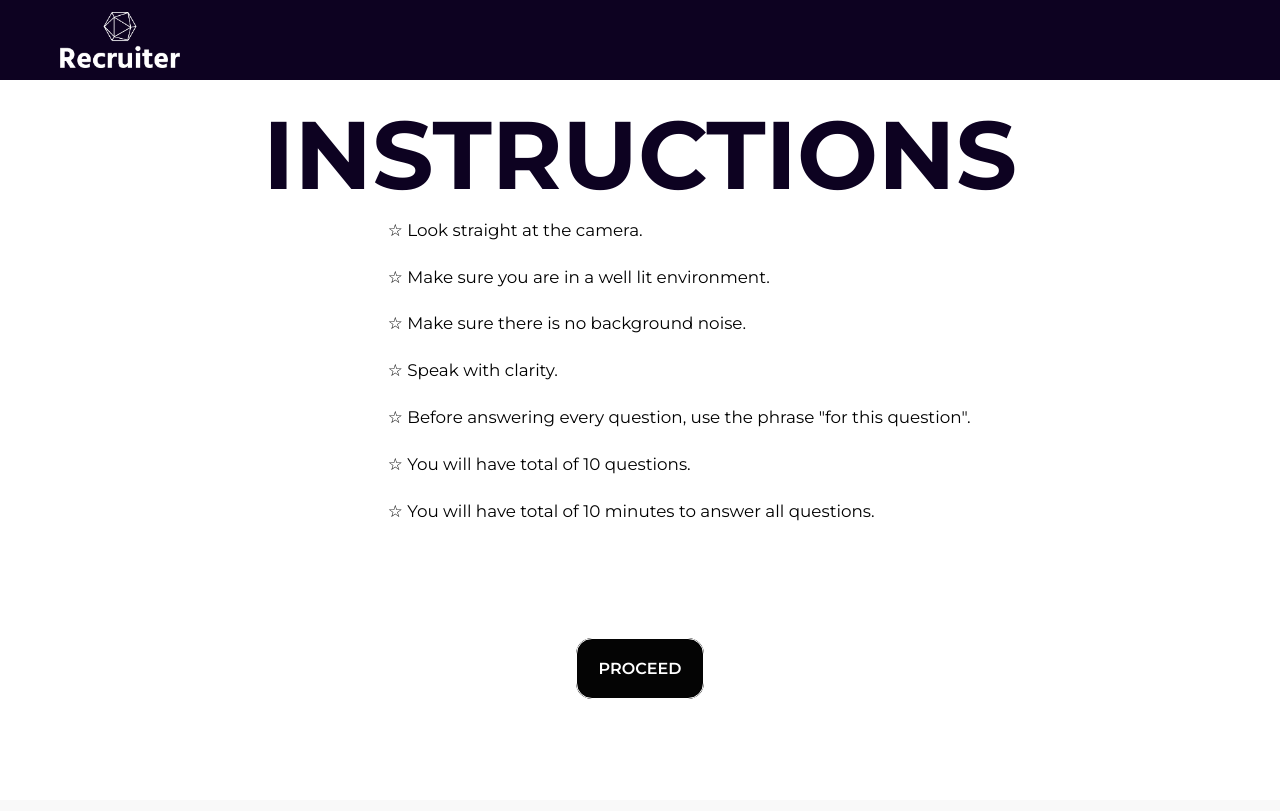
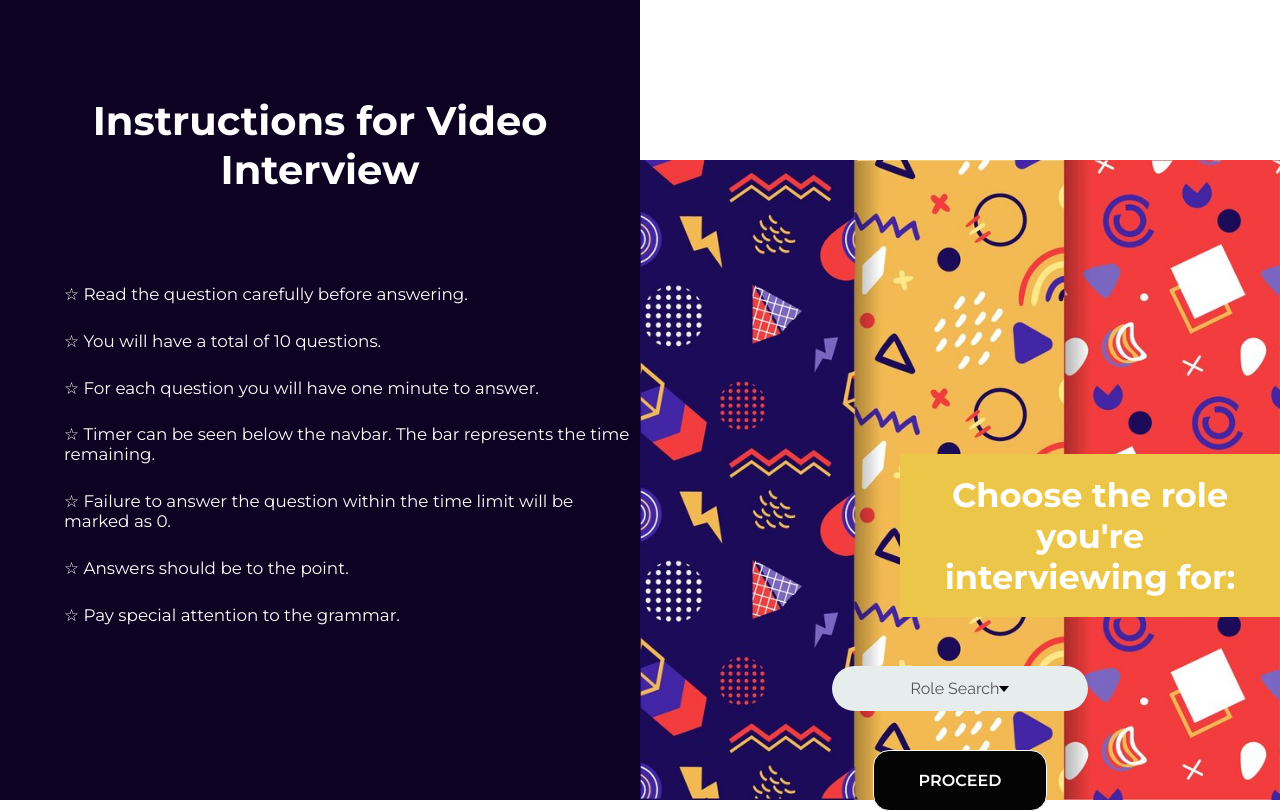
Before and after one commit to abhinav077/Recruiter-AI-Interview, a Flask app: page /video_test_instructions in a window 1280 px wide. Before the commit the page ends 699 px from the top, so only its background shows below. Run offline with Flask 3, Linux system fonts and the light colour scheme.

Commit message:
frontend

```diff
--- a/static/css/Instructions.css
+++ b/static/css/Instructions.css
@@ -8,26 +8,128 @@ body {
     font-family:arial;
 }
 
-.nav{
+
+.container3{
+  margin-top: -27%;
+
+
+}
+.align{
+  margin-top: -30%;
+}
+.four{
+  margin-left: 50%;
+  margin-top: -23%;
+  width: 50%;
+
+}
+
+
+.box{
+  width: 50%;
+  height: 100vh; /* Adjust height as needed */
+  background-color: #0D0221;
+}
+.details2{
+  font-size: 210%;
+  font-family:"Montserrat", sans-serif;
+  color: #ffffff;
+  text-align: center;
+  margin-left: 900px;
+  font-weight: 700;
+  background-color: #ecc649;
+  display: inline-block;
+  padding: 20px;
+  align-items: center;
+
+
+}
+.dropdown{
+  width: 20vw;
   position: absolute;
+  margin: 1em;
+margin-left: 65%  ;
+
+}
+.dropdown * {
+  box-sizing: border-box;
+}
+.select{
+  background-color: #E7EDED;
+  color: #545456;
+  font-family: "Raleway", sans-serif;
+  font-size: 100%;
+  display: flex;
+  justify-content: center;
+  align-items: center;
+  border: none;
+  border-radius: 2em;
+  padding: 0.8em;
+  cursor: pointer;
+  transition: background 0.3s;
+
+}
+.select-clicked{
+  border:2px #8d8f94 solid;
+  box-shadow: 0 0 0.8em #8d8f94  ;
+}
+.select:hover{
+  background: #d7dada;
+}
+.caret{
+  width: 0;
+  height: 0;
+  border-left: 5px solid transparent;
+  border-right: 5px solid transparent;
+  border-top: 6px solid black;
+  transition: 0.3s ;
+}
+.caret-rotate{
+  transform: rotate(180deg);
+}
+.menu{
+  list-style: none;
+  padding: 0.2em 0.5em;
+  background: #bfbfc4;
+  border: 1px #545456 solid;
+  box-shadow:0 0.5em 1em rgba(0,0,0,0.2);
+  border-radius: 0.5em;
+  color: #141415;
+  font-family: "Raleway", sans-serif;
+  position: absolute;
+  top: 3em;
+  left: 50%;
   width: 100%;
-  height: 10%;
-  background-color: #0D0221;
-  display: flex;
-  flex-direction: row;
-  justify-content: space-between;
+  transform: translateX(-50%);
+  opacity: 0;
+  display: none;
+  transition: 0.2s;
+  z-index:1;
 }
-.logo-img{
-  padding-top: 10%;
-  padding-left: 50%;
-  width: 100%;
-  height: 70%;
+.menu li{
+  padding: 0.7em 0.5em;
+  margin: 0.3em 0;
+  border-radius: 0.5em;
+  cursor: pointer;
 }
+.menu li:hover{
+  background: #9fa5b5;
+}
+.active{
+  background: #CACACA;
+}
+.menu-open{
+  display: block;
+  opacity: 1;
+}
+
+
+
 div.section
 {
     /* padding: 60px 40px; */
-    min-height: 100vh;
-    scroll-snap-align : start;
+    min-height: 80vh;
+    color: white;
     margin: 0px;
     padding: 0px;
 }
@@ -40,6 +142,13 @@ div.section
     margin: 0px;
     padding: 0px;
 }
+.button1-class{
+  display: flex;
+  align-items: center;
+  justify-content: center;
+
+}
+
 .button1{
 
   border-width: 1px;
@@ -53,8 +162,11 @@ div.section
   border-radius: 16px;
   margin-top: 80px;
   border-style: solid;
-  width: 125%;
+  width: 10%;
   text-decoration: none;
+  text-align: center;
+  margin-left: 50%;
+  margin-top: 100px;
 }
 .button1:hover{
   background-color: rgb(151, 155, 184);
@@ -114,22 +226,25 @@ div.section
 }
 
 .section_title{
-    color: #0D0221;
+    color: #ffffff;
     font-family: "Montserrat", sans-serif;
     font-weight: bolder;
     font-weight: bold;
-    font-size: 6rem;
-    margin-bottom: -20px;
+    font-size: 2.5rem;
+    margin-bottom: 90px;
+    margin-top: 15%;
 }
 
 .section_text{
-    padding-top: 10px;
-    color: #000000;
+
+    color: #ffffff;
     font-family: "Montserrat", sans-serif;
     font-style: normal;
     font-size: 1.05rem;
     text-align: left;
-    padding-left: 30.3%;
+    padding-left: 10%;
+    padding-bottom: 10px;
+
 }
 
 .hidden_ins{
--- a/static/css/Text_Test.css
+++ b/static/css/Text_Test.css
@@ -32,9 +32,7 @@ div.section
 }
 
 #section1{
-    /* background-color: #fad390; */
     display: grid;
-    background-image: url("../Mainpage_Background.png");
     background-size: cover;
     background-position: center;
     margin: 0px;
--- /dev/null
+++ b/static/script/candidateinfo.js
@@ -0,0 +1,26 @@
+const dropdowns=document.querySelectorAll('.dropdown');
+        dropdowns.forEach(dropdown => {
+            const select=dropdown.querySelector('.select');
+            const caret=dropdown.querySelector('.caret');
+            const menu=dropdown.querySelector('.menu');
+            const options=dropdown.querySelectorAll('.menu li');
+            const selected=dropdown.querySelector('.selected');
+
+            select.addEventListener('click',() => {
+                select.classList.toggle('select-clicked');
+                caret.classList.toggle('caret-rotate');
+                menu.classList.toggle('menu-open');
+            });
+            options.forEach(option => {
+                option.addEventListener('click',() => {
+                    selected.innerText=option.innerText;
+                    select.classList.remove('select-clicked');
+                    caret.classList.remove('caret-rotate');
+                    menu.classList.remove('menu-open');
+                    options.forEach(option=>{
+                        option.classList.remove('active');
+                    });
+                    option.classList.add('active');
+                });
+            });
+        });
--- a/templates/Instructions_video.html
+++ b/templates/Instructions_video.html
@@ -21,33 +21,56 @@
         </head>
     </head>
     <body>
-        <div class="nav">
 
-            <div class="logo">
-            <img class="logo-img" src="/static/image.png">
+        <div class="box">
+            <div class="section" id="section1">
+                <div class="hidden_ins">
+                    <p class="section_title">Instructions for Video Interview</p>
+                    <p class="section_text">☆ Read the question carefully before answering.</p>
+                    <p class="section_text">☆ You will have a total of 10 questions.</p>
+                    <p class="section_text">☆ For each question you will have one minute to answer.</p>
+                    <p class="section_text">☆ Timer can be seen below the navbar. The bar represents the time remaining.</p>
+                    <p class="section_text">☆ Failure to answer the question within the time limit will be marked as 0.</p>
+                    <p class="section_text">☆ Answers should be to the point.</p>
+                    <p class="section_text">☆ Pay special attention to the grammar.</p>
+                </div>
             </div>
 
+
         </div>
-    </div>
+
+        <div class="container3">
+            <div class="hello"><img src="/static/pattern.jpg" alt="" class="four">
+
+                <div class="align">
+
+
+            <p class="details2">Choose the role you're interviewing for:</p>
+            <div class="dropdown">
+                <div class="select">
+                    <span class="selected">Role Search</span>
+                    <div class="caret">
+                    </div>
+                </div>
+                <ul class="menu">
+                    <li>AI/ML</li>
+                </ul>
+            </div>
+                <div class="button1-class">
+                    <a href="{{ url_for('Video_Test') }}" class="button1">PROCEED</a>
+                </div>
+            </div>
+
+            </div>
+        </div>
 
 
 
-        <div class="section" id="section1">
-            <div class="hidden_ins">
-                <p class="section_title">INSTRUCTIONS</p>
-                <p class="section_text">☆ Look straight at the camera.</p>
-                <p class="section_text">☆ Make sure you are in a well lit environment.</p>
-                <p class="section_text">☆ Make sure there is no background noise.</p>
-                <p class="section_text">☆ Speak with clarity.</p>
-                <p class="section_text">☆ Before answering every question, use the phrase "for this question".</p>
-                <p class="section_text">☆ You will have total of 10 questions.</p>
-                <p class="section_text">☆ You will have total of 10 minutes to answer all questions.</p>
 
-            </div>
-            <div class="button1-class">
-                <a href="{{ url_for('Video_Test') }}" class="button1">PROCEED</a></div>
-                </div>
-        </div>
+
+
+
+        <script type="text/javascript" src="{{ url_for('static',filename='script/candidateinfo.js') }}"></script>
 
     </body>
 </html>
--- a/templates/Text_Test.html
+++ b/templates/Text_Test.html
@@ -1,4 +1,4 @@
-<!DOCTYPE html>
+    <!DOCTYPE html>
 <html lang="en">
     <head>
         <title>Recruiter</title>
```
Also changed, not shown: static/css/candidateinfo.css (added, +277 -0 lines), templates/Instructions_text.html (+36 -12 lines), .github/workflows/codeql.yml (deleted), .github/workflows/pylint.yml (deleted), static/1.png (added), static/2.png (added), static/3.png (added), static/4.png (added), static/pattern.jpg (added), 2 other files.
